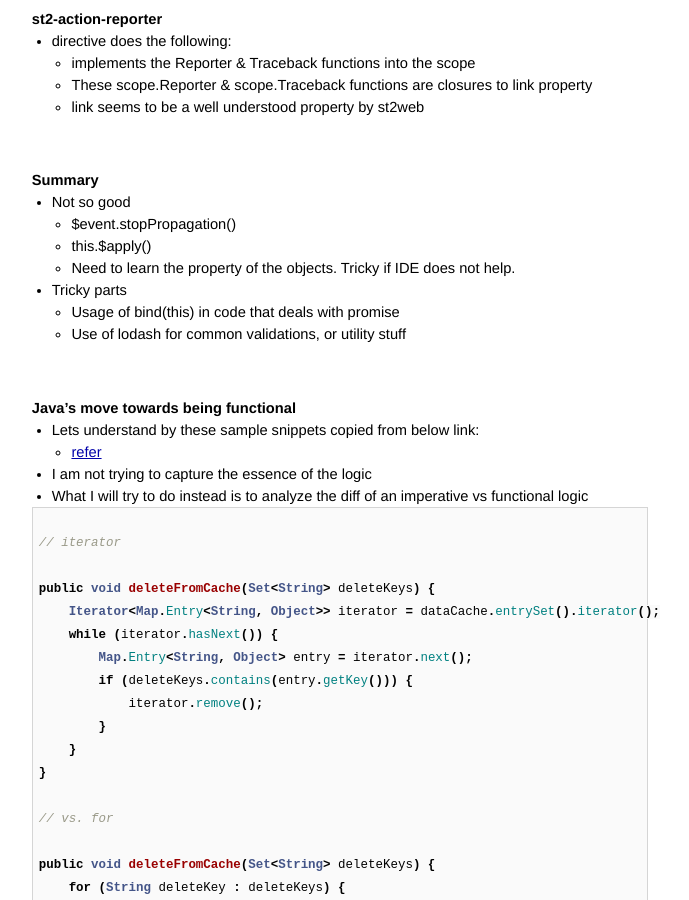
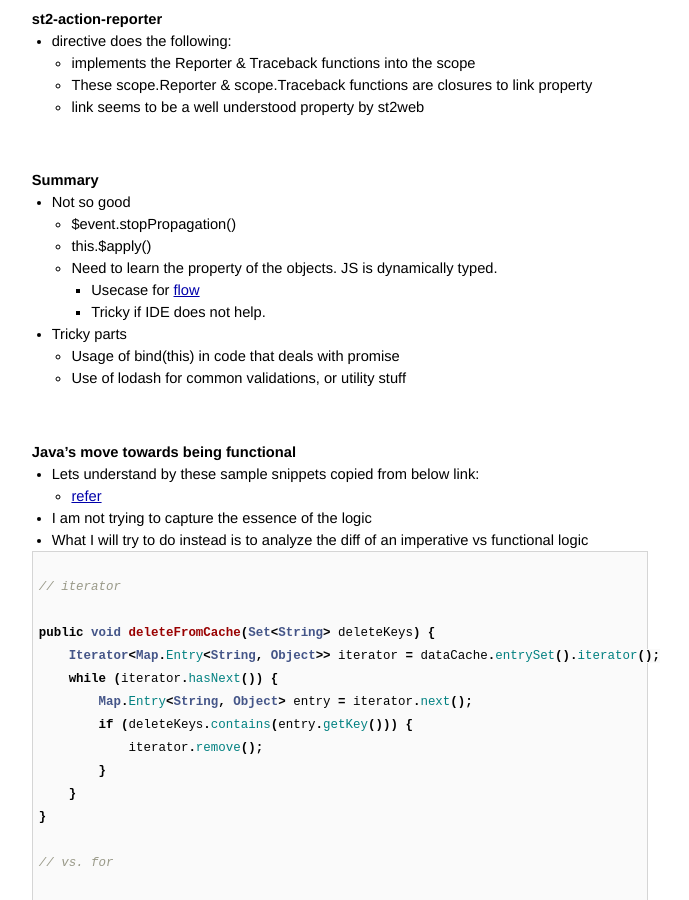
Before and after one commit to AmitKumarDas/amitkumardas.github.io, a Jekyll site: the page built from _posts/2016-09-20-analysis-and-dialysis-of-design-architecture.md, in a window 1280 px wide and 900 px high, scrolled down 840 px. Shown: the whole window, without its empty margins (300-989 px from the left). Built offline with Jekyll 4.4.1, drawn with Linux system fonts in a browser that asks for light colours.

Commit message:
Update 2016-09-20-analysis-and-dialysis-of-design-architecture.md

```diff
--- a/_posts/2016-09-20-analysis-and-dialysis-of-design-architecture.md
+++ b/_posts/2016-09-20-analysis-and-dialysis-of-design-architecture.md
@@ -58,7 +58,9 @@ refer - [st2web](https://github.com/StackStorm/st2web/)
 - Not so good
   - $event.stopPropagation()
   - this.$apply()
-  - Need to learn the property of the objects. Tricky if IDE does not help.
+  - Need to learn the property of the objects. JS is dynamically typed.
+    - Usecase for [flow](https://flowtype.org/)
+    - Tricky if IDE does not help.
 - Tricky parts
   - Usage of bind(this) in code that deals with promise
   - Use of lodash for common validations, or utility stuff
```
